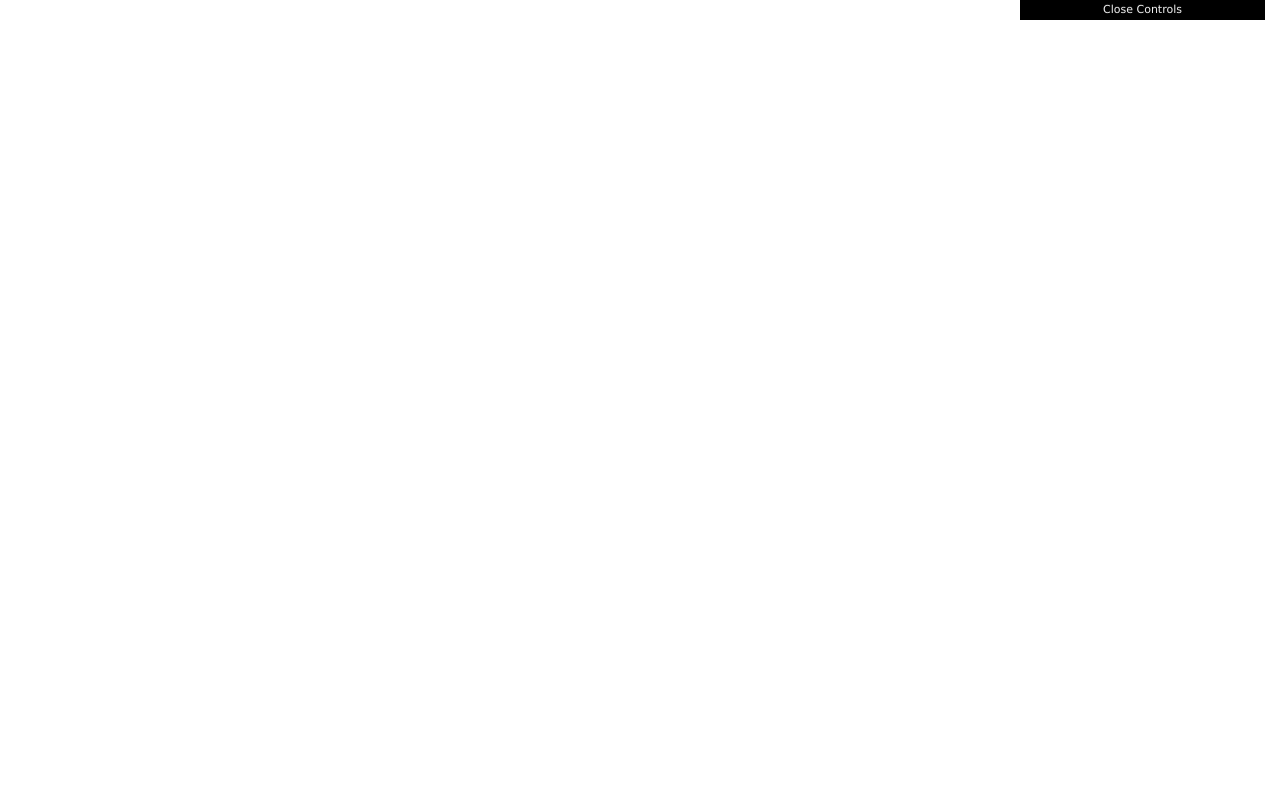
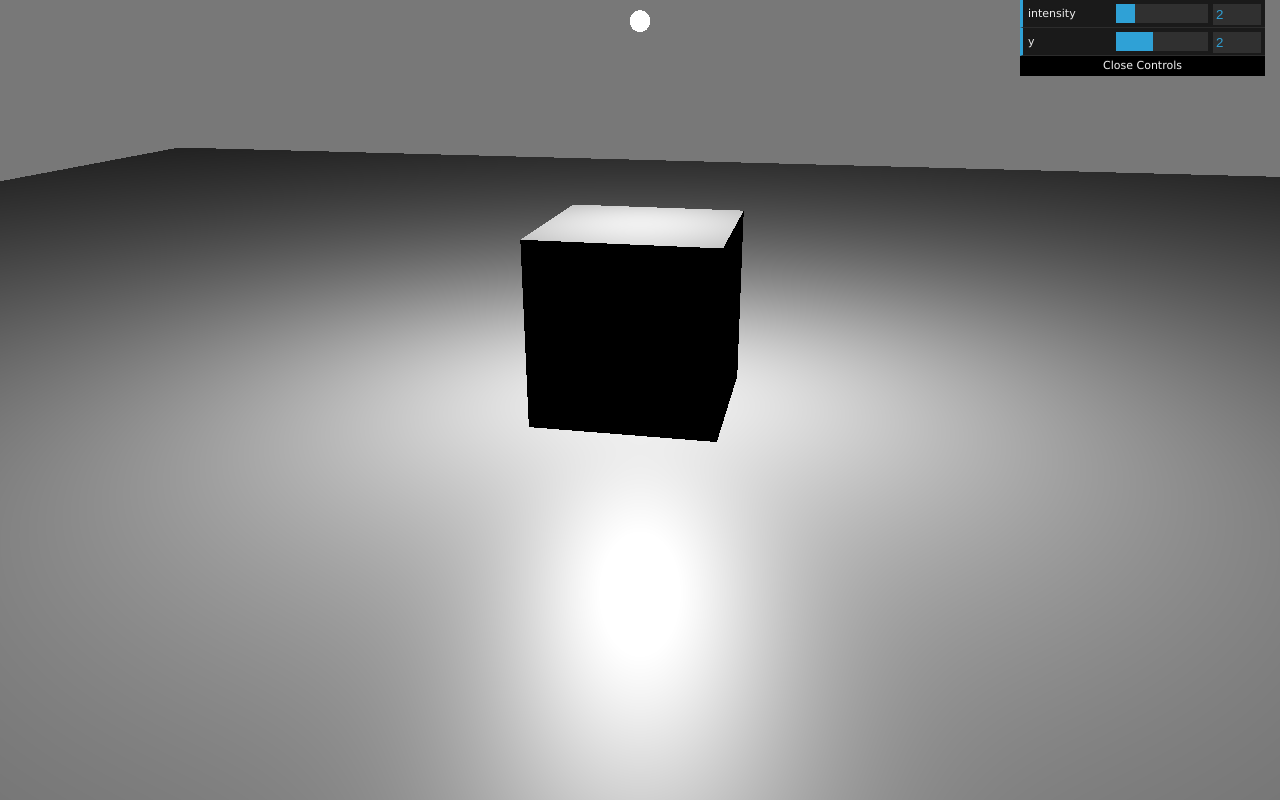
Before and after one commit to andygarcia86/three-js-demo, a plain HTML site: page lights-demo/index.html in a window 1280 px wide. Drawn offline with Linux system fonts and the light colour scheme; animation ran at ten frames a second.

Commit message:
Folder structure

```diff
--- a/light-demo/index.html
+++ b/lights-demo/index.html
@@ -11,6 +11,6 @@
 	<script src="../libs/dat.gui.min.js"></script>
 	<script src="../libs/three.js"></script>
 	<script src="../libs/OrbitControls.js"></script>
-	<script src="../main.js"></script>
+	<script src="main.js"></script>
 </body>
 </html>
```
Also changed, not shown: index.html (+1 -1 lines), lights-demo/main.js (renamed from light-demo/main.js).
